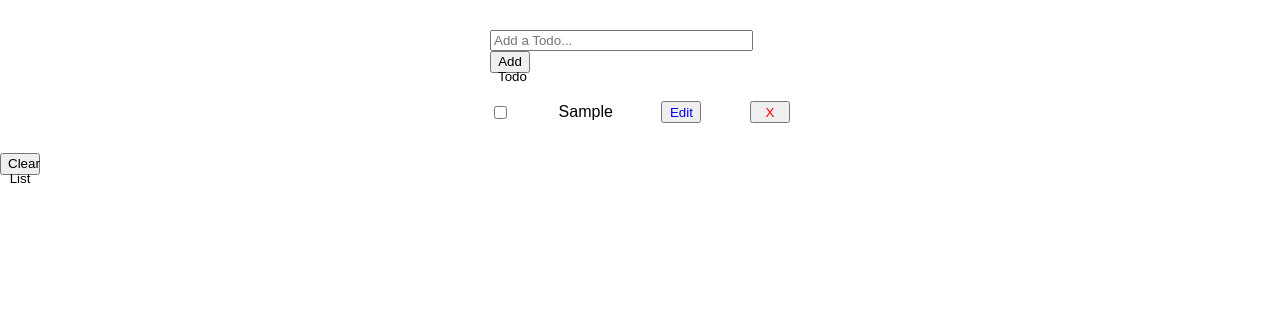
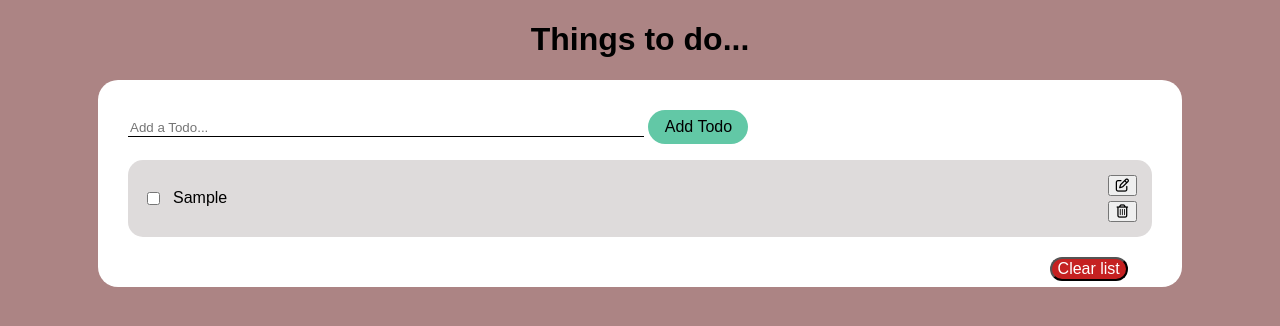
Before and after one commit to Luayasaadsson/todo-list, a website built with Vite: page todo-list/index.html in a window 1280 px wide. Both pictures are taken after typing "Sample" into the empty fields and a click on the button "Add Todo". Built offline with nearby package versions, Linux system fonts and the light colour scheme.

Commit message:
Lagt till explicita typer
Explicita typer för alla funktioner, parametrar och variabler.

```diff
--- a/todo-list/index.html
+++ b/todo-list/index.html
@@ -4,18 +4,23 @@
     <meta charset="UTF-8" />
     <link rel="icon" type="image/svg+xml" href="/vite.svg" />
     <meta name="viewport" content="width=device-width, initial-scale=1.0" />
+    <script src="https://kit.fontawesome.com/4206a001c2.js" crossorigin="anonymous"></script>
     <title>Todo List</title>
   </head>
   <body>
-    <div id="app">
+    <h1 class="todo-title">Things to do...</h1>
+    <div class="todo-list-container">
+        <div class="todo-list-add">
+          <input class="todo-list-new" type="text" id="new-todo" placeholder="Add a Todo...">
+          <button class="add-btn" id="add-btn">Add Todo</button>
+          <ul id="todo-list">
+          <!-- Här genereras alla todos-->
+        </ul>
+      </div>
+        <button id="clear-btn">Clear list</button>
 
-      <input type="text" id="new-todo" placeholder="Add a Todo...">
-      <button id="add-btn">Add Todo</button>
-      <ul id="todo-list">
-        <!-- Här genereras alla todos-->
-      </ul>
     </div>
-    <button id="clear-btn">Clear List</button>
+
     <script type="module" src="/src/main.ts"></script>
   </body>
 </html>
--- a/todo-list/src/css/style.css
+++ b/todo-list/src/css/style.css
@@ -5,22 +5,37 @@ body {
   margin: 0;
   box-sizing: border-box;
   font-family: Arial, Helvetica, sans-serif;
+  background-color: rgb(172, 132, 132);
 }
 
-#app {
-  width: 300px;
-  margin: 30px auto;
+.todo-title {
+  text-align: center;
 }
 
-#new-todo {
-  width: calc(100% - 45px);
-  margin-right: 5px;
+.todo-list-container {
+  position: relative;
+  background-color: white;
+  width: 80%;
+  margin: 0 auto;
+  padding: 30px;
+  border-radius: 20px;
 }
 
-button {
-  width: 40px;
-  height: 22px;
+.todo-list-new {
+  border: none;
+  border-bottom: 1px solid black;
+  width: 50%;
 }
+
+.add-btn {
+  font-size: 1rem;
+  width: 100px;
+  padding: 8px;
+  border-radius: 30px;
+  background-color: rgb(98, 200, 166);
+  border: none;
+}
+
 
 ul {
   list-style: block;
@@ -28,22 +43,34 @@ ul {
 }
 
 li {
-  margin: 5px 0;
   display: flex;
   justify-content: space-between;
   align-items: center;
+  overflow: auto;
+  margin-bottom: 20px;
+  padding: 15px;
+  background-color: rgb(222, 219, 219);
+  border-radius: 15px;
+  gap: 10px;
+}
+
+.todo-buttons {
+  display: flex;
+  flex-direction: column;
+  margin-left: auto;
+  gap: 5px;
+
 }
 
 .completed {
   text-decoration: line-through;
 }
 
-.delete-btn {
-  color: red;
-  cursor: pointer;
+#clear-btn {
+  position: absolute;
+  right: 5%;
+  border-radius: 20px;
+  font-size: 1rem;
+  background-color: rgb(197, 33, 33);
+  color: white;
 }
-
-.edit-btn {
-  color: blue;
-  cursor: pointer;
-}
--- a/todo-list/src/script.ts
+++ b/todo-list/src/script.ts
@@ -1,4 +1,3 @@
-
 type Todo = {
   id: number;
   text: string;
@@ -39,7 +38,7 @@ function addTodo(): void {
 }
 
 function deleteTodo(id: number): void {
-  const index = todos.findIndex(todo => todo.id === id);
+  const index: number = todos.findIndex((todo: Todo) => todo.id === id);
   if (index !== -1) {
     todos.splice(index, 1);
     renderTodos();
@@ -47,7 +46,7 @@ function deleteTodo(id: number): void {
 }
 
 function toggleTodo(id: number): void {
-  const todo = todos.find(todo => todo.id === id);
+  const todo: Todo | undefined = todos.find((todo: Todo) => todo.id === id);
   if (todo) {
     todo.completed = !todo.completed;
     renderTodos();
@@ -60,46 +59,46 @@ function clearTodos(): void {
 }
 
 function renderTodos(): void {
-  const list = document.getElementById('todo-list') as HTMLUListElement;
+  const list: HTMLElement = document.getElementById('todo-list') as HTMLUListElement;
   list.innerHTML = '';
 
-  todos.forEach(todo => {
-    const li = document.createElement('li');
-    const checkBox = document.createElement('input');
+  todos.forEach((todo: Todo) => {
+    const li: HTMLElement = document.createElement('li');
+    const checkBox: HTMLInputElement = document.createElement('input');
     checkBox.type = 'checkbox';
     checkBox.checked = todo.completed;
     checkBox.addEventListener('change', () => toggleTodo(todo.id));
 
-    const textSpan = document.createElement('span');
+    const textSpan: HTMLSpanElement = document.createElement('span');
     textSpan.textContent = todo.text;
     textSpan.className = todo.completed ? 'completed' : '';
-    if (todo.editing) {
-      textSpan.contentEditable = 'true';
-      textSpan.focus();
-    } else {
-      textSpan.contentEditable = 'false';
-    }
+    textSpan.contentEditable = todo.editing ? 'true' : 'false';
 
-    const deleteButton = document.createElement('button');
-    deleteButton.textContent = 'X';
-    deleteButton.className = 'delete-btn';
+    const deleteButton: HTMLButtonElement = document.createElement('button');
+    deleteButton.className = 'todo-btn';
+    deleteButton.innerHTML = '<i class="fa-regular fa-trash-can"></i>';
     deleteButton.addEventListener('click', () => deleteTodo(todo.id));
 
-    const editButton = document.createElement('button');
-    editButton.textContent = todo.editing ? 'Save' : 'Edit';
-    editButton.className = 'edit-btn';
+    const editButton: HTMLButtonElement = document.createElement('button');
+    editButton.className = 'todo-btn';
+    editButton.innerHTML = todo.editing ? '<i class="fa-regular fa-bookmark"></i>' : '<i class="fa-regular fa-pen-to-square"></i>';
     editButton.addEventListener('click', () => editTodo(todo.id, textSpan));
+
+
+    const todoButtons: HTMLDivElement = document.createElement('div');
+    todoButtons.className = 'todo-buttons';
+    todoButtons.appendChild(editButton);
+    todoButtons.appendChild(deleteButton);
 
     li.appendChild(checkBox);
     li.appendChild(textSpan);
-    li.appendChild(editButton);
-    li.appendChild(deleteButton);
+    li.appendChild(todoButtons);
     list.appendChild(li);
   });
 }
 
 function editTodo(id: number, textSpan: HTMLSpanElement): void {
-  const todo = todos.find(todo => todo.id === id);
+  const todo: Todo | undefined = todos.find((todo) => todo.id === id);
   if (todo) {
     if (todo.editing) {
       todo.text = textSpan.textContent || todo.text;
```
